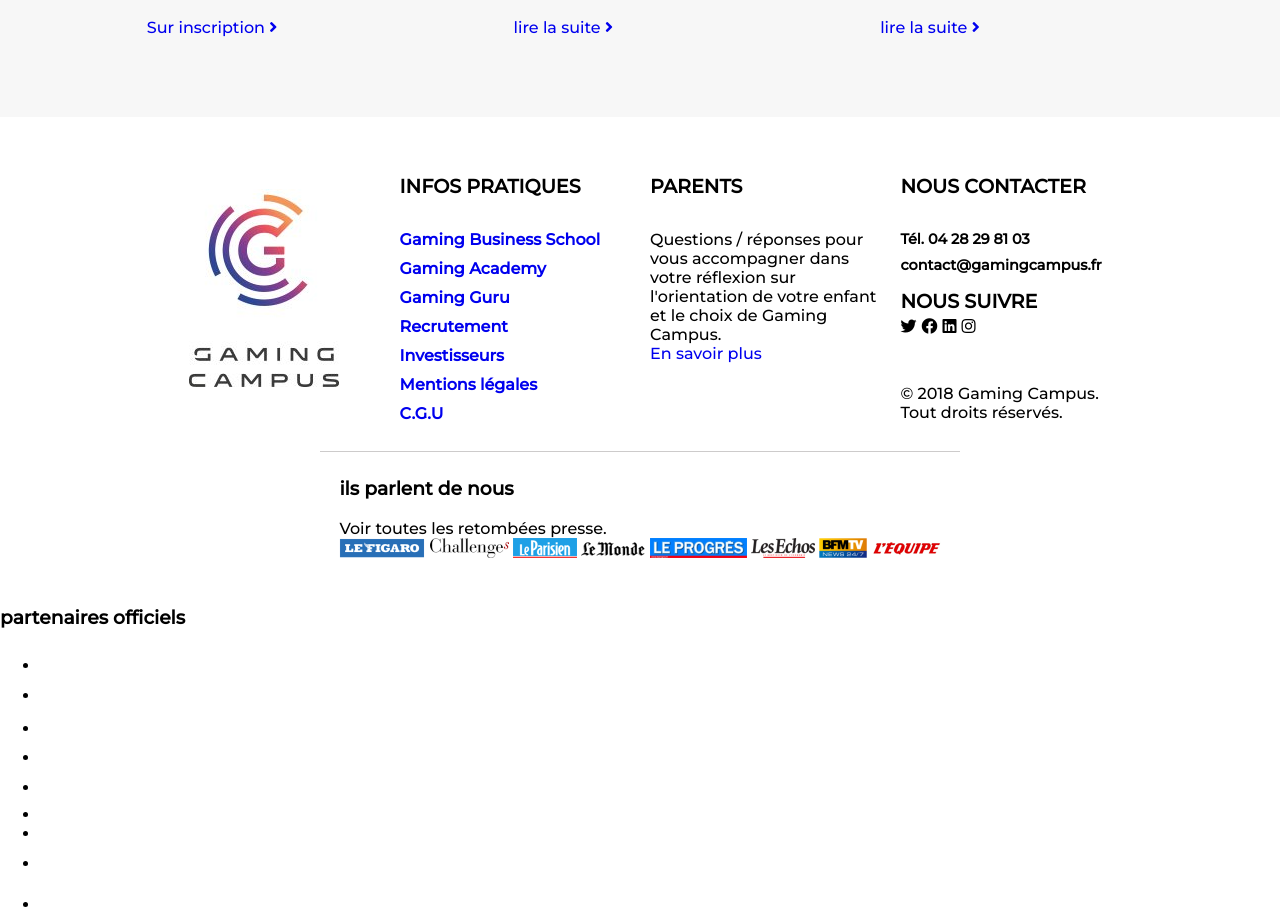
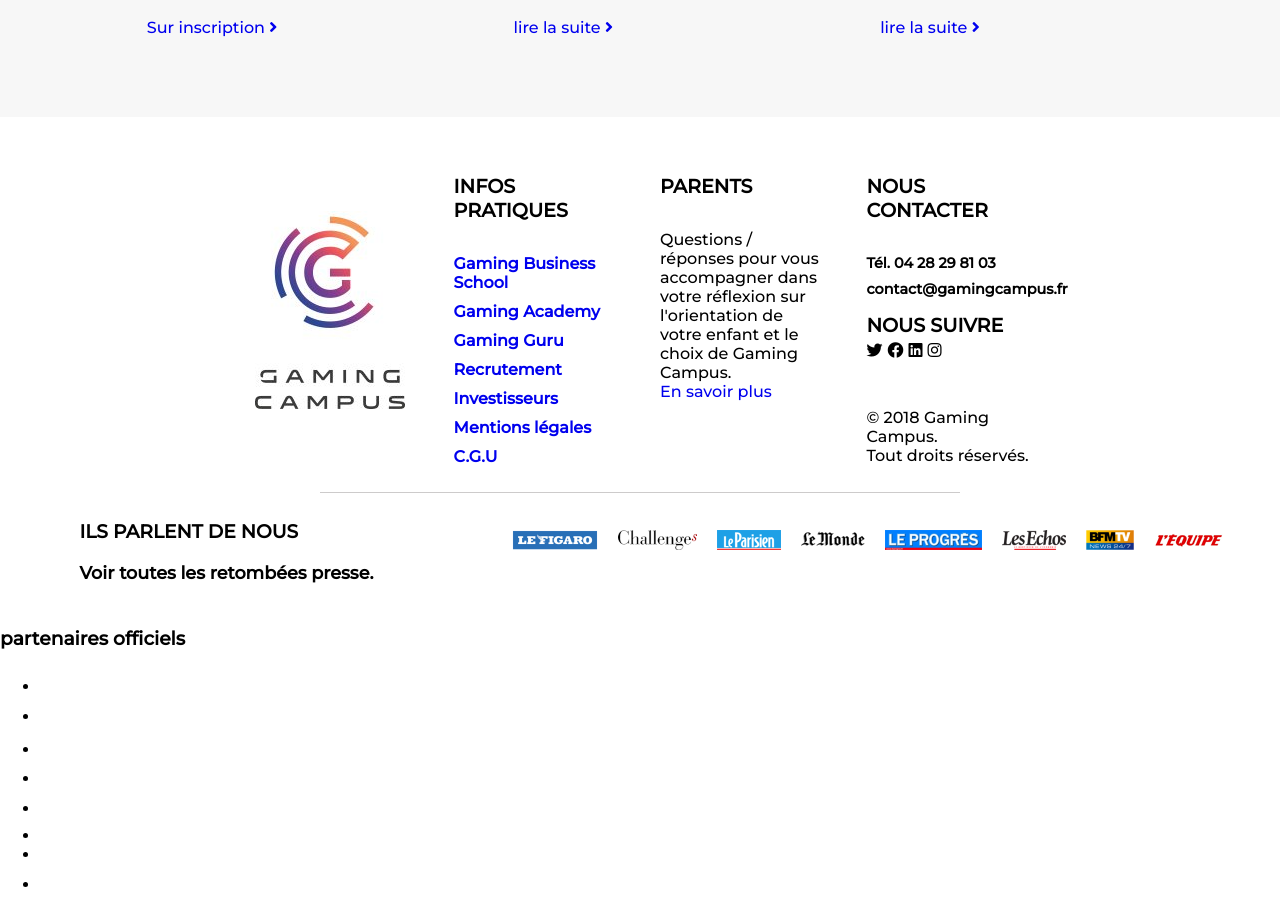
Before and after one commit to Melvunx/Projet-Gaming-Campus, a plain HTML site: page index.html in a window 1280 px wide. Shown: the part 1887-2804 px from the top of the page. Drawn offline with Linux system fonts and the light colour scheme.

Commit message:
contact update

```diff
--- a/assets/Styles/layout/sections/_contact.scss
+++ b/assets/Styles/layout/sections/_contact.scss
@@ -11,7 +11,7 @@
       position: absolute;
       height: 1px;
       background-color: rgb(205, 203, 203);
-      bottom: 135px;
+      bottom: 115px;
       width: 50%;
 
     }
@@ -21,12 +21,12 @@
   .contact-list {
     display: flex;
     justify-content: center;
-    gap: 20px;
+    gap: 40px;
   }
 
 
   .list {
-    width: 18%;
+    width: 13%;
 
     &:first-child {
       @include flexContainer;
@@ -66,4 +66,27 @@
       margin-bottom: 50px;
     }
   }
+
+  .contact-medias {
+    display: grid;
+    grid-template-columns: 30% 70%;
+    align-items: center;
+    grid-gap: 6rem;
+
+    .medias-text {
+      h3 {
+        text-transform: uppercase;
+      }
+
+      p {
+        font-weight: bold;
+        font-size: 1.1rem;
+      }
+    }
+
+    .medias-logos {
+      display: flex;
+      gap: 20px;
+    }
+  }
 }
```
Also changed, not shown: assets/Styles/index.css, 1 other file.
